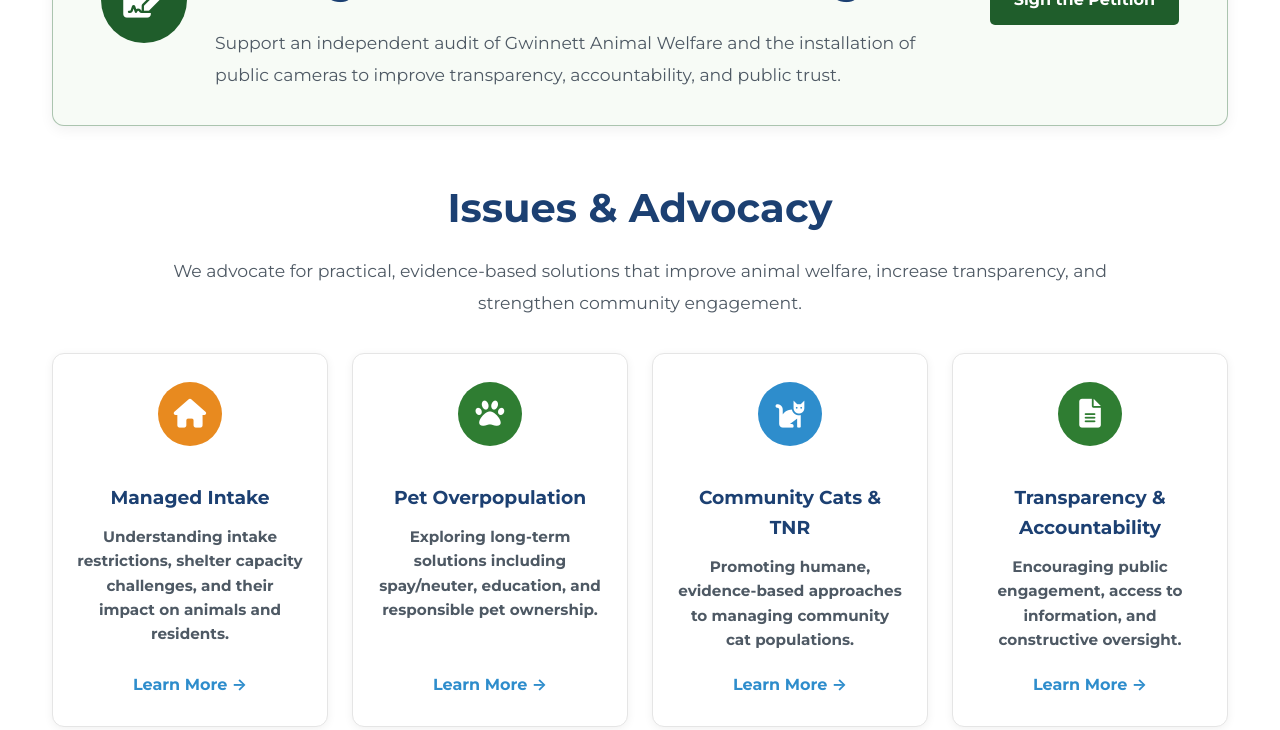
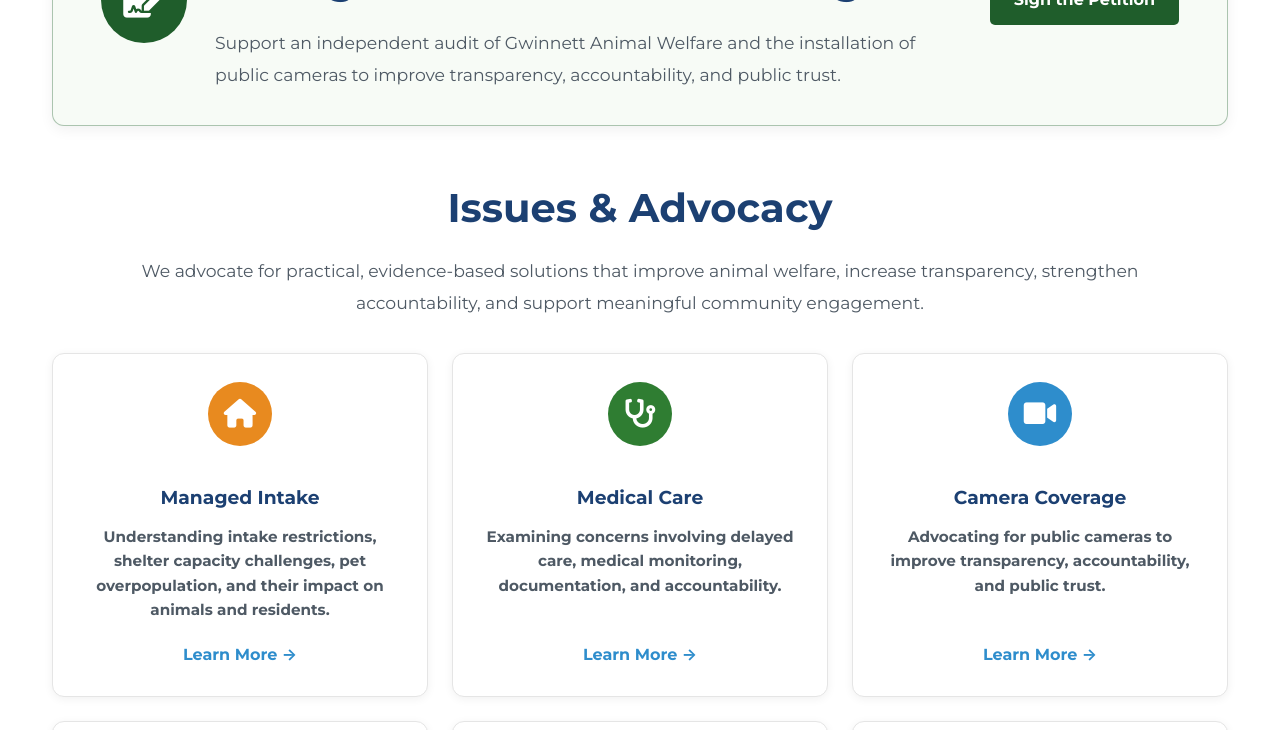
Before and after one commit to whitleybacon/gwinnett-animal-advocacy-alliance, a Jekyll site: the page built from index.html, in a window 1280 px wide and 1400 px high, scrolled down 909 px. Shown: the top 730 px of the window. Built offline with Jekyll 4.4.1, drawn with Linux system fonts in a browser that asks for light colours; some of the changed text lies outside the part shown.

Commit message:
Update index.html

```diff
--- a/index.html
+++ b/index.html
@@ -64,10 +64,11 @@
 
     <p class="section-intro">
         We advocate for practical, evidence-based solutions that improve
-        animal welfare, increase transparency, and strengthen community engagement.
+        animal welfare, increase transparency, strengthen accountability,
+        and support meaningful community engagement.
     </p>
 
-    <div class="home-card-grid four-across">
+    <div class="home-card-grid three-across-cards">
         <a href="/issues/managed-intake/" class="home-card">
             <div class="home-card-icon icon-orange">
                 <i class="fas fa-home"></i>
@@ -77,52 +78,82 @@
 
             <p>
                 Understanding intake restrictions, shelter capacity challenges,
-                and their impact on animals and residents.
+                pet overpopulation, and their impact on animals and residents.
             </p>
 
             <span>Learn More →</span>
         </a>
 
-        <a href="/issues/pet-overpopulation/" class="home-card">
+        <a href="/issues/medical-care/" class="home-card">
             <div class="home-card-icon icon-green">
-                <i class="fas fa-paw"></i>
+                <i class="fas fa-stethoscope"></i>
             </div>
 
-            <h3>Pet Overpopulation</h3>
+            <h3>Medical Care</h3>
 
             <p>
-                Exploring long-term solutions including spay/neuter,
-                education, and responsible pet ownership.
+                Examining concerns involving delayed care, medical monitoring,
+                documentation, and accountability.
+            </p>
+
+            <span>Learn More →</span>
+        </a>
+
+        <a href="/issues/camera-coverage/" class="home-card">
+            <div class="home-card-icon icon-blue">
+                <i class="fas fa-video"></i>
+            </div>
+
+            <h3>Camera Coverage</h3>
+
+            <p>
+                Advocating for public cameras to improve transparency,
+                accountability, and public trust.
             </p>
 
             <span>Learn More →</span>
         </a>
 
         <a href="/issues/community-cats-tnr/" class="home-card">
-            <div class="home-card-icon icon-blue">
+            <div class="home-card-icon icon-green">
                 <i class="fas fa-cat"></i>
             </div>
 
             <h3>Community Cats &amp; TNR</h3>
 
             <p>
-                Promoting humane, evidence-based approaches to managing
+                Supporting humane, evidence-based approaches to managing
                 community cat populations.
             </p>
 
             <span>Learn More →</span>
         </a>
 
-        <a href="/issues/transparency-accountability/" class="home-card">
-            <div class="home-card-icon icon-green">
-                <i class="fas fa-file-alt"></i>
+        <a href="/issues/accessible-animal-services/" class="home-card">
+            <div class="home-card-icon icon-orange">
+                <i class="fas fa-door-open"></i>
             </div>
 
-            <h3>Transparency &amp; Accountability</h3>
+            <h3>Accessible Animal Services</h3>
 
             <p>
-                Encouraging public engagement, access to information,
-                and constructive oversight.
+                Examining whether public shelter services are available when
+                residents can reasonably use them.
+            </p>
+
+            <span>Learn More →</span>
+        </a>
+
+        <a href="/issues/volunteer-engagement/" class="home-card">
+            <div class="home-card-icon icon-blue">
+                <i class="fas fa-users"></i>
+            </div>
+
+            <h3>Volunteer Engagement</h3>
+
+            <p>
+                Addressing barriers to volunteering, public engagement,
+                and lifesaving community support.
             </p>
 
             <span>Learn More →</span>
```
